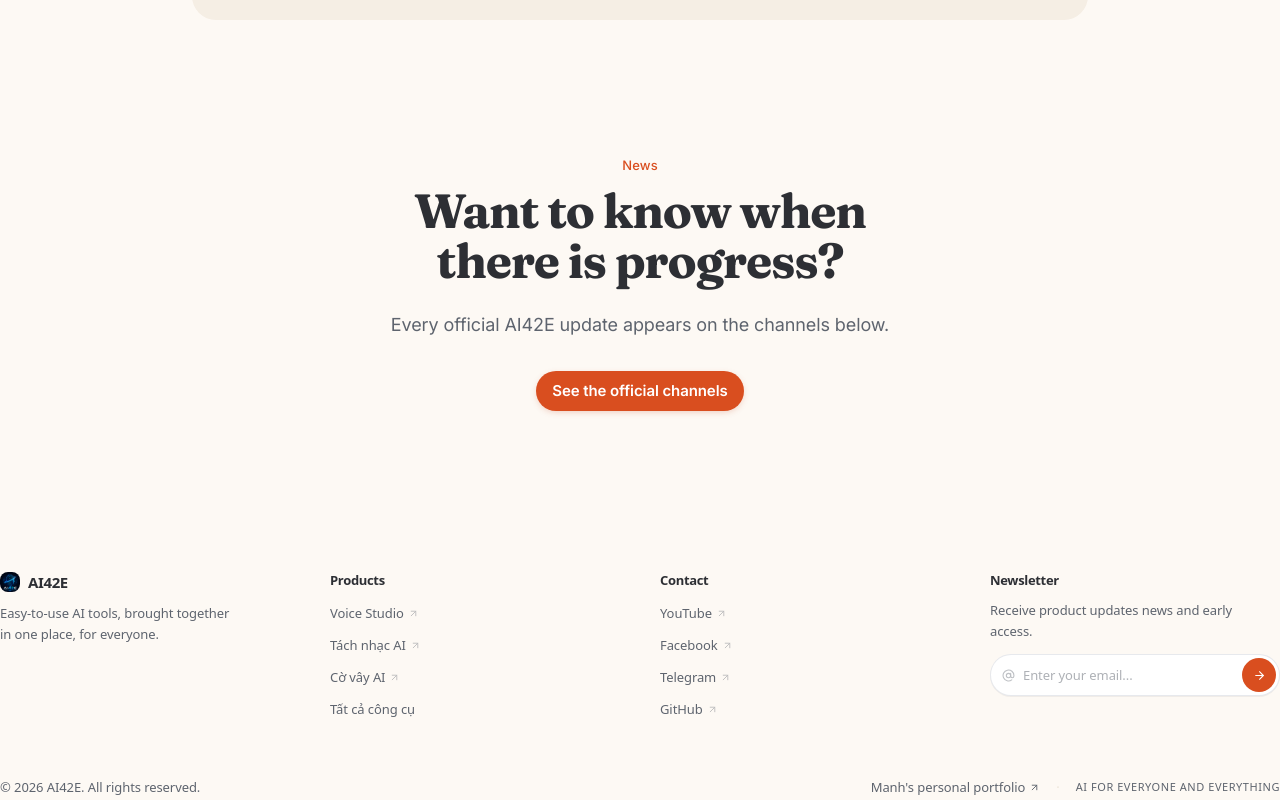
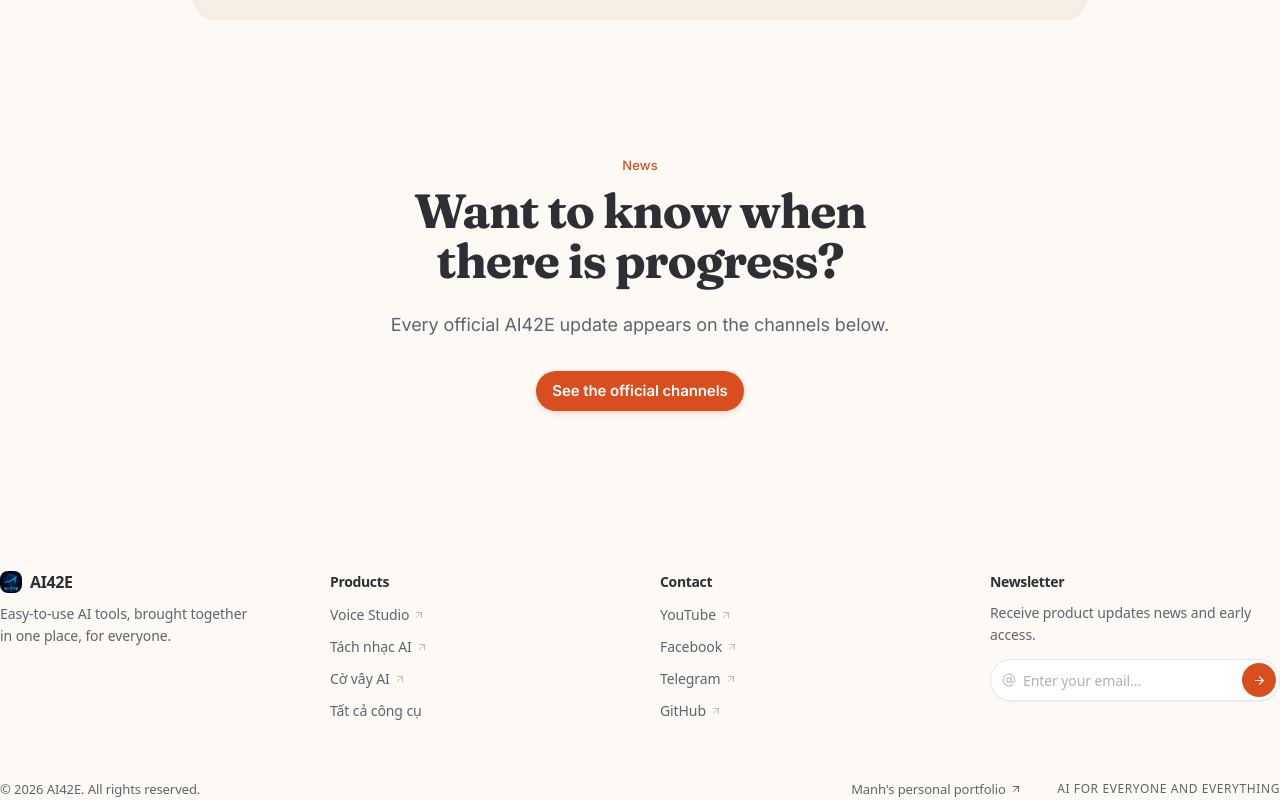
Before and after one commit to nhmanhDev/LandingPage, a Next.js app in the folder LandingPageMaster/: page /invest in a window 1280 px wide. Shown: the part 1855-2655 px from the top of the page. Built offline with nearby package versions, Linux system fonts and the light colour scheme.

Commit message:
style(brand): increase contact section typography to minimum 12px with 14px directory links

```diff
--- a/LandingPageMaster/src/components/brand/BrandFooter.tsx
+++ b/LandingPageMaster/src/components/brand/BrandFooter.tsx
@@ -34,20 +34,20 @@
         {/* Column 1: Brand Info */}
         <div className="col-span-2 sm:col-span-1">
           <div className="flex items-center gap-2">
-            <Image src={logo} alt="AI42E" width={20} height={20} className="rounded-md" />
-            <span className="font-sans text-[15px] font-bold text-[var(--b-ink)] tracking-tight">AI42E</span>
+            <Image src={logo} alt="AI42E" width={22} height={22} className="rounded-md" />
+            <span className="font-sans text-[16px] font-bold text-[var(--b-ink)] tracking-tight">AI42E</span>
           </div>
-          <p className="mt-2.5 text-[13px] text-[var(--b-muted)] leading-relaxed max-w-[240px]">
+          <p className="mt-2.5 text-[14px] text-[var(--b-muted)] leading-relaxed max-w-[260px]">
             {c.footer.about}
           </p>
         </div>
 
         {/* Column 2: Products */}
         <div>
-          <h3 className="text-[13px] font-semibold text-[var(--b-ink)] tracking-tight mb-3">
+          <h3 className="text-[14px] font-semibold text-[var(--b-ink)] tracking-tight mb-3">
             {c.footer.colProducts}
           </h3>
-          <ul className="space-y-2.5 text-[13px]">
+          <ul className="space-y-2.5 text-[14px]">
             {ECOSYSTEM_LINKS.map((item) => (
               <li key={item.name}>
                 <a
@@ -57,7 +57,7 @@
                 >
                   <span>{item.name}</span>
                   {item.external ? (
-                    <ArrowUpRight size={11} className="opacity-40 transition-transform group-hover:translate-x-0.5 group-hover:-translate-y-0.5 group-hover:opacity-100" />
+                    <ArrowUpRight size={12} className="opacity-40 transition-transform group-hover:translate-x-0.5 group-hover:-translate-y-0.5 group-hover:opacity-100" />
                   ) : null}
                 </a>
               </li>
@@ -67,10 +67,10 @@
 
         {/* Column 3: Socials */}
         <div>
-          <h3 className="text-[13px] font-semibold text-[var(--b-ink)] tracking-tight mb-3">
+          <h3 className="text-[14px] font-semibold text-[var(--b-ink)] tracking-tight mb-3">
             {c.footer.colContact}
           </h3>
-          <ul className="space-y-2.5 text-[13px]">
+          <ul className="space-y-2.5 text-[14px]">
             {SOCIALS.filter((s) => s.id !== "email").map((social) => (
               <li key={social.id}>
                 <a
@@ -80,7 +80,7 @@
                   className="group inline-flex items-center gap-1 text-[var(--b-muted)] transition-colors hover:text-[var(--b-ink)]"
                 >
                   <span>{social.name}</span>
-                  <ArrowUpRight size={11} className="opacity-40 transition-transform group-hover:translate-x-0.5 group-hover:-translate-y-0.5 group-hover:opacity-100" />
+                  <ArrowUpRight size={12} className="opacity-40 transition-transform group-hover:translate-x-0.5 group-hover:-translate-y-0.5 group-hover:opacity-100" />
                 </a>
               </li>
             ))}
@@ -89,10 +89,10 @@
 
         {/* Column 4: Newsletter */}
         <div className="col-span-2 sm:col-span-1">
-          <h3 className="text-[13px] font-semibold text-[var(--b-ink)] tracking-tight mb-2.5">
+          <h3 className="text-[14px] font-semibold text-[var(--b-ink)] tracking-tight mb-2.5">
             {isVi ? "Bản tin AI42E" : "Newsletter"}
           </h3>
-          <p className="text-[13px] text-[var(--b-muted)] leading-relaxed max-w-[280px] mb-3">
+          <p className="text-[14px] text-[var(--b-muted)] leading-relaxed max-w-[280px] mb-3">
             {isVi
               ? "Nhận thông báo khi có công cụ AI mới và tính năng thử nghiệm sớm."
               : "Receive product updates news and early access."}
@@ -100,20 +100,20 @@
 
           <form onSubmit={handleSubscribe} className="relative flex items-center w-full max-w-[320px]">
             {subscribed ? (
-              <div className="flex items-center gap-1.5 text-[11px] font-medium text-[var(--b-pos-fg)] bg-[var(--b-pos-bg)] py-1.5 px-3 rounded-full">
+              <div className="flex items-center gap-1.5 text-[12px] font-medium text-[var(--b-pos-fg)] bg-[var(--b-pos-bg)] py-1.5 px-3 rounded-full">
                 <Check size={13} />
                 <span>{isVi ? "Đã đăng ký! Cảm ơn bạn." : "Subscribed! Thank you."}</span>
               </div>
             ) : (
               <>
-                <AtSign size={13} className="absolute left-3 text-[var(--b-muted)] pointer-events-none opacity-40" />
+                <AtSign size={14} className="absolute left-3 text-[var(--b-muted)] pointer-events-none opacity-40" />
                 <input
                   type="email"
                   value={email}
                   onChange={(e) => setEmail(e.target.value)}
                   placeholder={isVi ? "Nhập email của bạn..." : "Enter your email..."}
                   required
-                  className="w-full rounded-full border border-gray-200/90 dark:border-[var(--b-line)] bg-white dark:bg-[#25221d] h-[42px] pl-8 pr-11 text-[13px] text-[var(--b-ink)] placeholder:text-[var(--b-muted)]/50 focus:border-[var(--b-ink)] focus:outline-none transition-colors shadow-2xs"
+                  className="w-full rounded-full border border-gray-200/90 dark:border-[var(--b-line)] bg-white dark:bg-[#25221d] h-[42px] pl-8 pr-11 text-[14px] text-[var(--b-ink)] placeholder:text-[var(--b-muted)]/50 focus:border-[var(--b-ink)] focus:outline-none transition-colors shadow-2xs"
                 />
                 <button
                   type="submit"
@@ -143,10 +143,10 @@
             className="inline-flex items-center gap-1 text-[var(--b-muted)] transition-colors hover:text-[var(--b-ink)] font-medium"
           >
             <span>{c.footer.portfolio}</span>
-            <ArrowUpRight size={11} aria-hidden="true" />
+            <ArrowUpRight size={12} aria-hidden="true" />
           </a>
           <span className="text-[var(--b-line)] hidden sm:inline">·</span>
-          <p className="font-medium tracking-wider text-[11px]">{c.footer.slogan}</p>
+          <p className="font-medium tracking-wider text-[12px]">{c.footer.slogan}</p>
         </div>
       </div>
     </footer>
--- a/LandingPageMaster/src/components/brand/ClosingSection.tsx
+++ b/LandingPageMaster/src/components/brand/ClosingSection.tsx
@@ -34,7 +34,7 @@
         <div className="relative z-10 grid items-center gap-6 md:grid-cols-[1.15fr_0.85fr]">
           <div>
             {/* Eyebrow: Title Case, neutral muted */}
-            <span className="block text-[13px] font-medium text-[var(--b-muted)] mb-2">
+            <span className="block text-[14px] font-medium text-[var(--b-muted)] mb-2">
               {isVi ? "Khám phá hệ sinh thái" : "AI42E Ecosystem"}
             </span>
 
```
